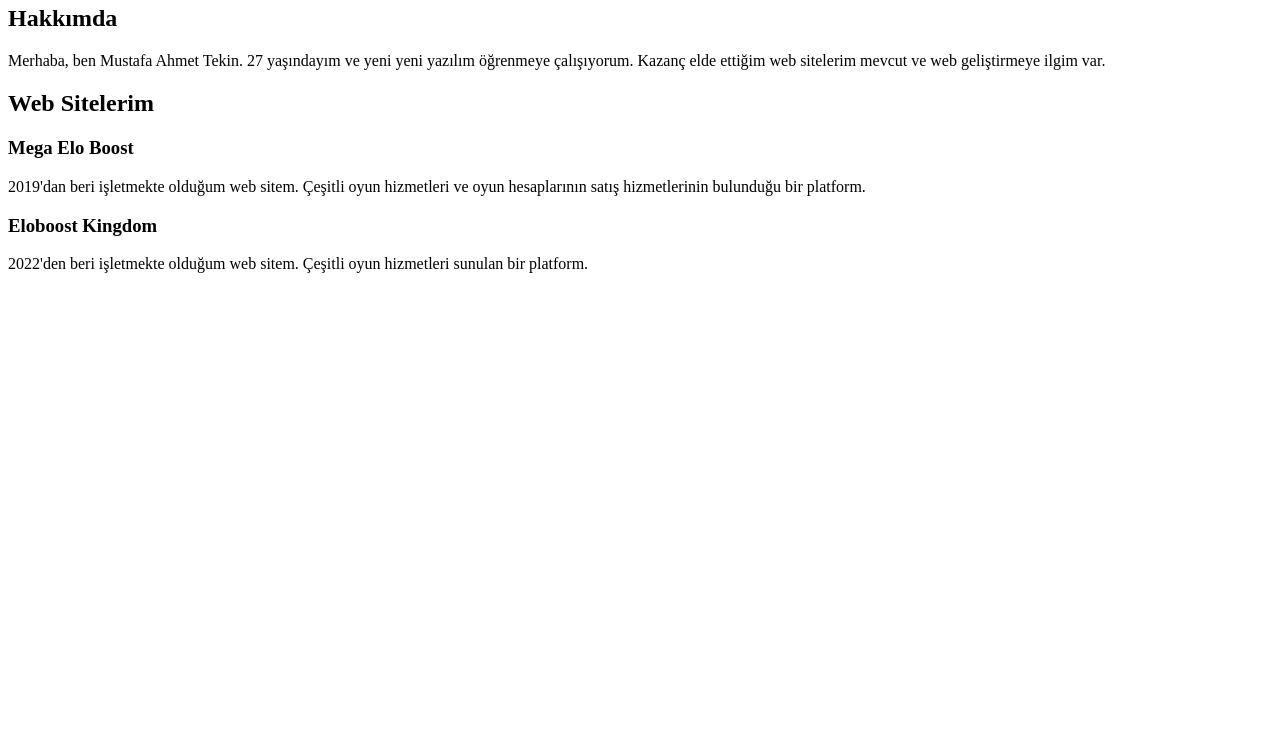
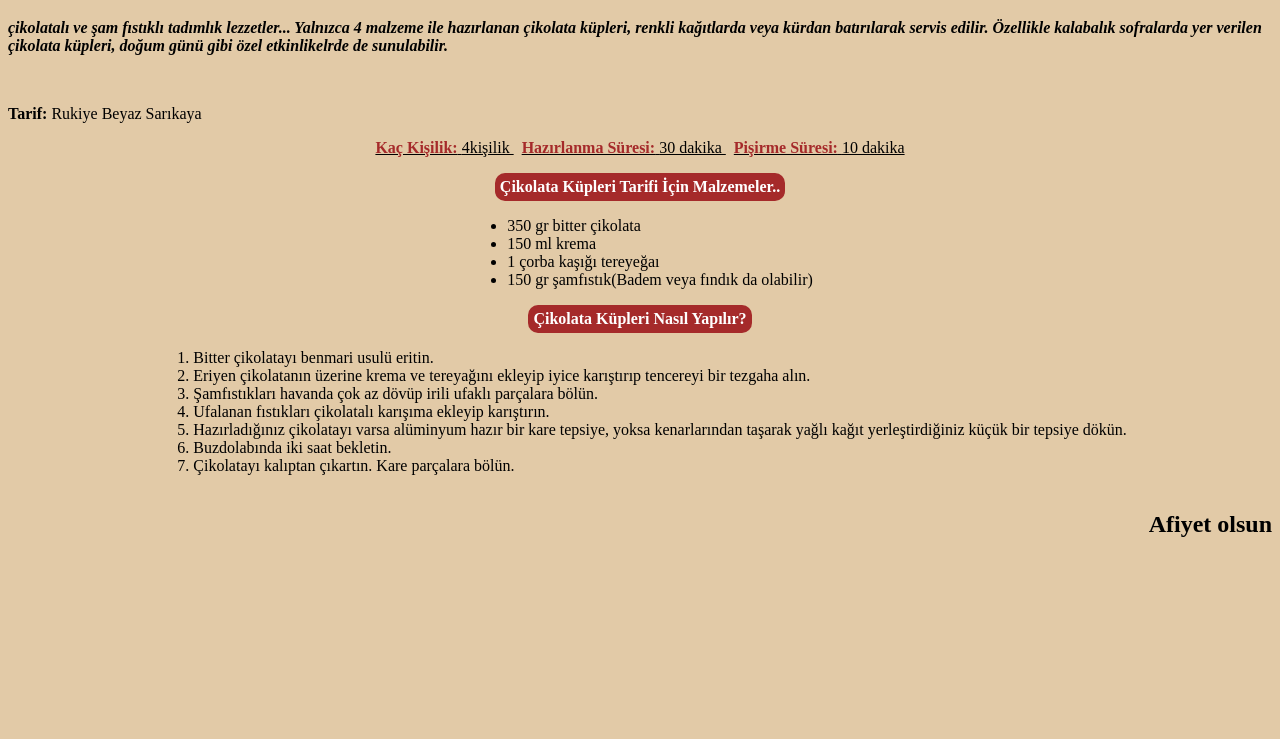
Before and after one commit to mega5572/odev1, a plain HTML site: page index.html.html in a window 1280 px wide. Shown: the part 61-800 px from the top of the page. Drawn offline with Linux system fonts and the light colour scheme.

Commit message:
Add files via upload
Ödev3

```diff
--- a/index.html.html
+++ b/index.html.html
@@ -1,15 +1,92 @@
-<h1>Mustafa Ahmet Tekin</h1>
-<!-- Açıklama yazılmadı -->
- <h2>Hakkımda</h2>
+<!DOCTYPE html>
+<html lang="tr">
 
- <p>Merhaba, ben Mustafa Ahmet Tekin. 27 yaşındayım ve yeni yeni yazılım öğrenmeye çalışıyorum. Kazanç elde ettiğim web sitelerim mevcut ve web geliştirmeye ilgim var. </p>
+<head>
+    <meta charset="UTF-8">
+    <meta name="viewport" content="width=device-width, initial-scale=1.0">
+    <title>Çikolata Küpleri</title>
+</head>
 
- <h2>Web Sitelerim</h2>
 
- <h3>Mega Elo Boost</h3>
+<body bgcolor="#e2caa7">
 
-<p>2019'dan beri işletmekte olduğum web sitem. Çeşitli oyun hizmetleri ve oyun hesaplarının satış hizmetlerinin bulunduğu bir platform. </p>
+    <h1>
+        <font color="brown"><i>...Çikolata Küpleri...</i></font>
+    </h1>
+    <p><i><b>çikolatalı ve şam fıstıklı tadımlık lezzetler... Yalnızca 4 malzeme ile hazırlanan çikolata küpleri, renkli
+                kağıtlarda veya kürdan batırılarak servis edilir. Özellikle kalabalık sofralarda yer verilen çikolata
+                küpleri,
+                doğum günü gibi özel etkinlikelrde de sunulabilir.</b></i></p>
+    <br>
+    <p><b>Tarif:</b> Rukiye Beyaz Sarıkaya</p>
 
- <h3>Eloboost Kingdom</h3>
+    <center>
+        <p>
+            <u>
+                <b>
+                    <font color="brown">Kaç Kişilik:</font>
+                </b> 4kişilik
+            </u> &nbsp;
+            <u>
+                <b>
+                    <font color="brown">Hazırlanma Süresi:</font>
+                </b>30 dakika
+            </u> &nbsp;
+            <u>
+                <b>
+                    <font color="brown">Pişirme Süresi:</font>
+                </b>10 dakika
+            </u>
+        </p>
 
-<p>2022'den beri işletmekte olduğum web sitem. Çeşitli oyun hizmetleri sunulan bir platform.</p>
+        <font color="white">
+            <b>
+                <div style="background-color: brown; padding: 5px; border-radius: 10px; width: fit-content;">
+                    Çikolata Küpleri Tarifi İçin Malzemeler..
+                </div>
+            </b>
+        </font>
+
+        <div style="text-align: center;">
+            <ul style="display: inline-block; text-align: left;">
+                <li>350 gr bitter çikolata</li>
+                <li>150 ml krema</li>
+                <li>1 çorba kaşığı tereyeğaı</li>
+                <li>150 gr şamfıstık(Badem veya fındık da olabilir)</li>
+            </ul>
+        </div>
+
+        <font color="white">
+            <b>
+                <div style="background-color: brown; padding: 5px; border-radius: 10px; width: fit-content;">
+                    Çikolata Küpleri Nasıl Yapılır?
+                </div>
+            </b>
+        </font>
+
+        <div style="text-align: center;">
+            <ol style="display: inline-block; text-align: left;">
+                <li>Bitter çikolatayı benmari usulü eritin.</li>
+                <li>Eriyen çikolatanın üzerine krema ve tereyağını ekleyip iyice karıştırıp tencereyi bir tezgaha alın.
+                </li>
+                <li>Şamfıstıkları havanda çok az dövüp irili ufaklı parçalara bölün.</li>
+                <li>Ufalanan fıstıkları çikolatalı karışıma ekleyip karıştırın.</li>
+                <li>Hazırladığınız çikolatayı varsa alüminyum hazır bir kare tepsiye, yoksa kenarlarından taşarak yağlı
+                    kağıt yerleştirdiğiniz küçük bir tepsiye dökün.</li>
+                <li>Buzdolabında iki saat bekletin.</li>
+                <li>Çikolatayı kalıptan çıkartın. Kare parçalara bölün.
+                </li>
+            </ol>
+        </div>
+
+        <div align="right">
+            <h2>Afiyet olsun</h2>
+        </div>
+
+
+    </center>
+
+</body>
+
+
+</html>
```
